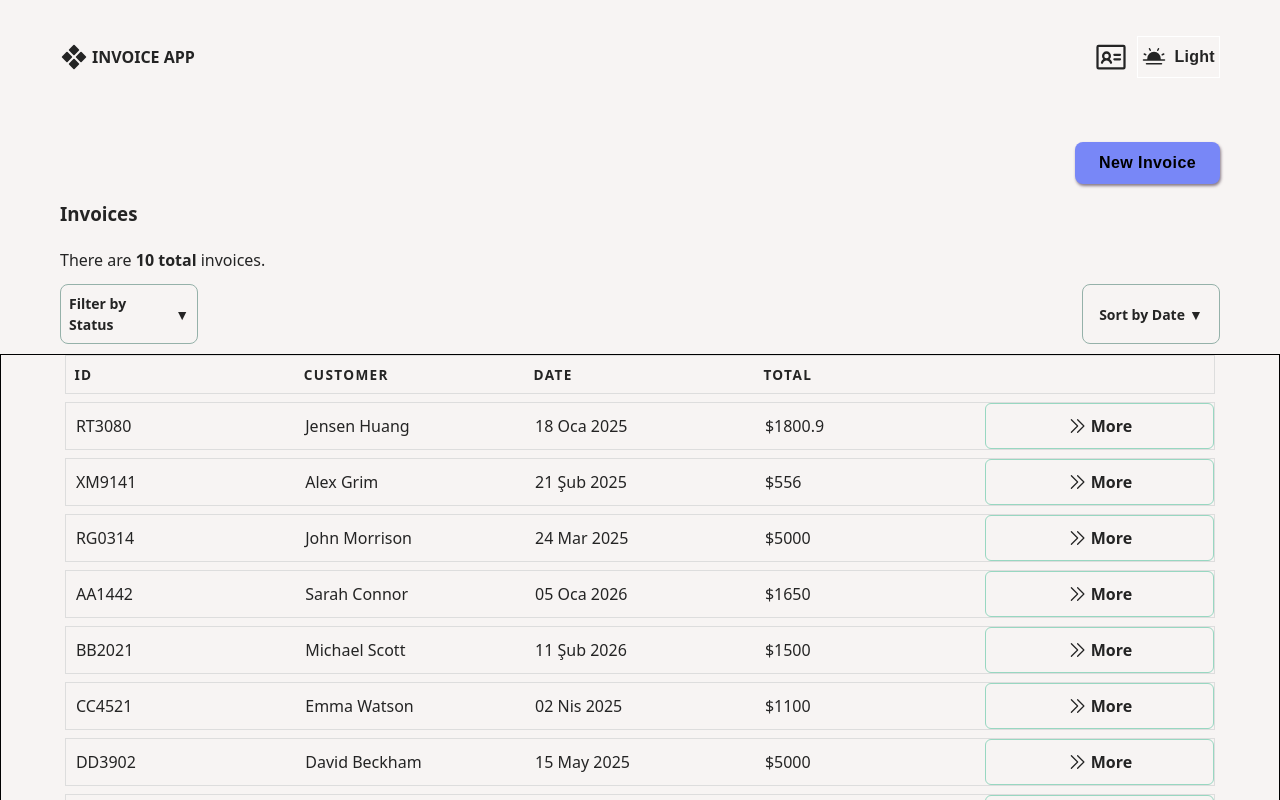
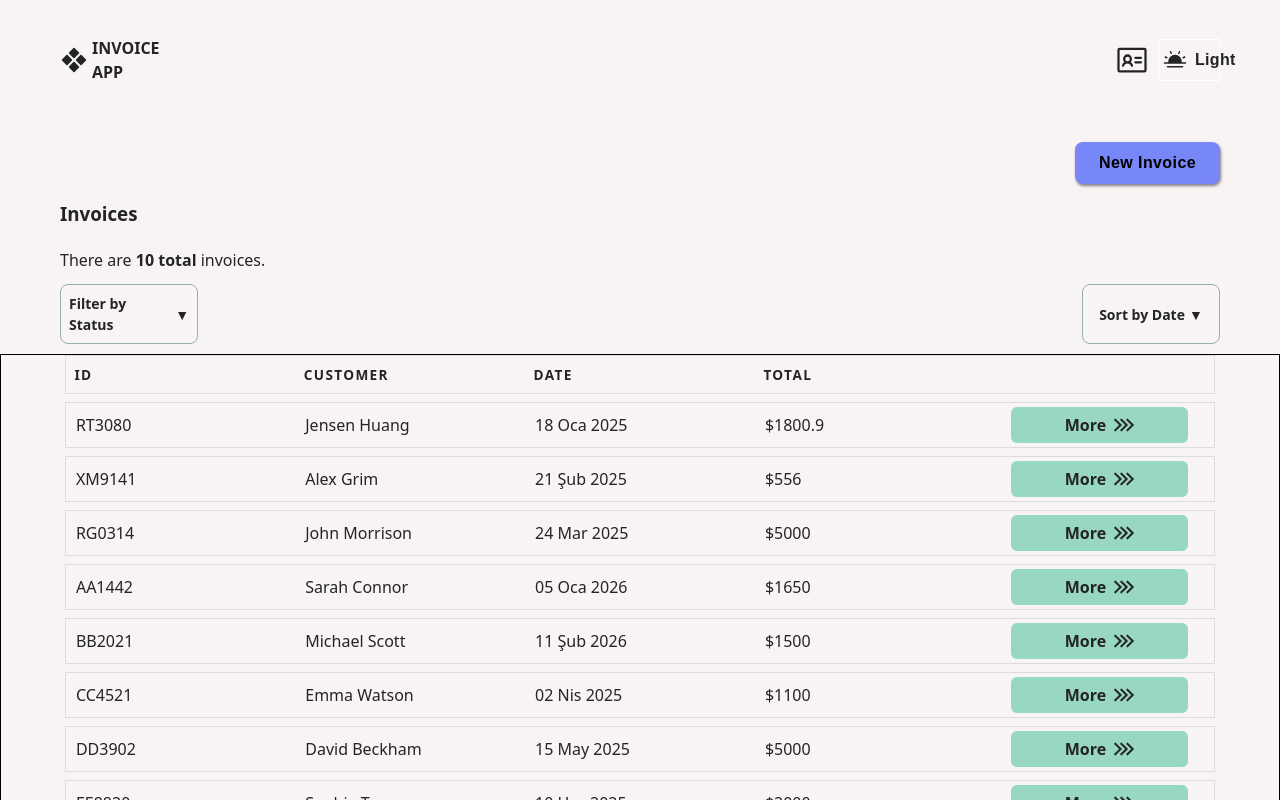
Before and after one commit to banuaggun/invoice-app-react, a React (Vite) app: page / in a window 1280 px wide. Shown: the top 800 px of the page. Built offline with nearby package versions, Linux system fonts and the light colour scheme.

Commit message:
feat: add animation to 'More' button

```diff
--- a/src/components/invoice-item/InvoiceItem.jsx
+++ b/src/components/invoice-item/InvoiceItem.jsx
@@ -1,7 +1,7 @@
 import React from "react";
 import { useNavigate } from "react-router-dom";
 import { formatDate } from "../../utils/dateUtils";
-import './invoice-item.css';
+import "./invoice-item.css";
 
 function InvoiceItem({ invoice }) {
   const navigate = useNavigate();
@@ -9,19 +9,47 @@
   const displayDate = invoice.updatedAt || invoice.createdAt;
   const formattedDate = formatDate(displayDate, "tr-TR");
 
-
   return (
     <table>
-
       <tbody>
         <tr>
           <td data-label="id">{invoice.id}</td>
           <td data-label="customer name">{invoice.clientName}</td>
           <td data-label="date">{formattedDate}</td>
           <td data-label="total">${invoice.total}</td>
-              <td className="more-btn" onClick={() => navigate(`/invoice/${invoice.id}`)}>
-                <svg xmlns="http://www.w3.org/2000/svg" width="32" height="32" fill="var(--text-color)" viewBox="0 0 256 256"><path d="M141.66,133.66l-80,80a8,8,0,0,1-11.32-11.32L124.69,128,50.34,53.66A8,8,0,0,1,61.66,42.34l80,80A8,8,0,0,1,141.66,133.66Zm80-11.32-80-80a8,8,0,0,0-11.32,11.32L204.69,128l-74.35,74.34a8,8,0,0,0,11.32,11.32l80-80A8,8,0,0,0,221.66,122.34Z"></path></svg>
+          <td
+            className="more-btn cta"
+            onClick={() => navigate(`/invoice/${invoice.id}`)}>
             <span>More</span>
+            <span>
+              <svg
+                width="43px"
+                height="43px"
+                viewBox="0 0 66 43"
+                version="1.1"
+                xmlns="http://www.w3.org/2000/svg"
+                xmlns:xlink="http://www.w3.org/1999/xlink">
+                <g
+                  id="arrow"
+                  stroke="none"
+                  stroke-width="1"
+                  fill="none"
+                  fill-rule="evenodd">
+                  <path
+                    class="one"
+                    d="M40.1543933,3.89485454 L43.9763149,0.139296592 C44.1708311,-0.0518420739 44.4826329,-0.0518571125 44.6771675,0.139262789 L65.6916134,20.7848311 C66.0855801,21.1718824 66.0911863,21.8050225 65.704135,22.1989893 C65.7000188,22.2031791 65.6958657,22.2073326 65.6916762,22.2114492 L44.677098,42.8607841 C44.4825957,43.0519059 44.1708242,43.0519358 43.9762853,42.8608513 L40.1545186,39.1069479 C39.9575152,38.9134427 39.9546793,38.5968729 40.1481845,38.3998695 C40.1502893,38.3977268 40.1524132,38.395603 40.1545562,38.3934985 L56.9937789,21.8567812 C57.1908028,21.6632968 57.193672,21.3467273 57.0001876,21.1497035 C56.9980647,21.1475418 56.9959223,21.1453995 56.9937605,21.1432767 L40.1545208,4.60825197 C39.9574869,4.41477773 39.9546013,4.09820839 40.1480756,3.90117456 C40.1501626,3.89904911 40.1522686,3.89694235 40.1543933,3.89485454 Z"
+                    fill="#242424"></path>
+                  <path
+                    class="two"
+                    d="M20.1543933,3.89485454 L23.9763149,0.139296592 C24.1708311,-0.0518420739 24.4826329,-0.0518571125 24.6771675,0.139262789 L45.6916134,20.7848311 C46.0855801,21.1718824 46.0911863,21.8050225 45.704135,22.1989893 C45.7000188,22.2031791 45.6958657,22.2073326 45.6916762,22.2114492 L24.677098,42.8607841 C24.4825957,43.0519059 24.1708242,43.0519358 23.9762853,42.8608513 L20.1545186,39.1069479 C19.9575152,38.9134427 19.9546793,38.5968729 20.1481845,38.3998695 C20.1502893,38.3977268 20.1524132,38.395603 20.1545562,38.3934985 L36.9937789,21.8567812 C37.1908028,21.6632968 37.193672,21.3467273 37.0001876,21.1497035 C36.9980647,21.1475418 36.9959223,21.1453995 36.9937605,21.1432767 L20.1545208,4.60825197 C19.9574869,4.41477773 19.9546013,4.09820839 20.1480756,3.90117456 C20.1501626,3.89904911 20.1522686,3.89694235 20.1543933,3.89485454 Z"
+                    fill="#242424"></path>
+                  <path
+                    class="three"
+                    d="M0.154393339,3.89485454 L3.97631488,0.139296592 C4.17083111,-0.0518420739 4.48263286,-0.0518571125 4.67716753,0.139262789 L25.6916134,20.7848311 C26.0855801,21.1718824 26.0911863,21.8050225 25.704135,22.1989893 C25.7000188,22.2031791 25.6958657,22.2073326 25.6916762,22.2114492 L4.67709797,42.8607841 C4.48259567,43.0519059 4.17082418,43.0519358 3.97628526,42.8608513 L0.154518591,39.1069479 C-0.0424848215,38.9134427 -0.0453206733,38.5968729 0.148184538,38.3998695 C0.150289256,38.3977268 0.152413239,38.395603 0.154556228,38.3934985 L16.9937789,21.8567812 C17.1908028,21.6632968 17.193672,21.3467273 17.0001876,21.1497035 C16.9980647,21.1475418 16.9959223,21.1453995 16.9937605,21.1432767 L0.15452076,4.60825197 C-0.0425130651,4.41477773 -0.0453986756,4.09820839 0.148075568,3.90117456 C0.150162624,3.89904911 0.152268631,3.89694235 0.154393339,3.89485454 Z"
+                    fill="#242424"></path>
+                </g>
+              </svg>
+            </span>
           </td>
         </tr>
       </tbody>
--- a/src/components/invoice-item/invoice-item.css
+++ b/src/components/invoice-item/invoice-item.css
@@ -1,5 +1,4 @@
 table {
-  border: 1px solid #ccc;
   border-collapse: collapse;
   margin: 0 auto;
   padding: 2px 8px;
@@ -10,26 +9,25 @@
 
 table caption {
   font-size: 1.5em;
-  margin: .5em 0 .75em;
+  margin: 0.5em 0 0.75em;
 }
 
 table tr {
   background-color: var(--bg-color);
   border: 1px solid #ddd;
-  padding: .35em;
+  border-radius: 8px;
+  padding: 0.35em;
 }
 
 table th,
 table td {
-  padding: .625em;
+  padding: 0.625em;
   text-align: left;
 }
 
-
-
 table th {
-  font-size: .85em;
-  letter-spacing: .1em;
+  font-size: 0.85em;
+  letter-spacing: 0.1em;
   text-transform: uppercase;
 }
 
@@ -56,13 +54,13 @@
   table tr {
     border-bottom: 3px solid #ddd;
     display: block;
-    margin-bottom: .625em;
+    margin-bottom: 0.625em;
   }
 
   table td {
     border-bottom: 1px solid #ddd;
     display: block;
-    font-size: .8em;
+    font-size: 0.8em;
     text-align: right;
   }
 
@@ -82,38 +80,112 @@
   }
 }
 
-table td.more-btn{
-  display:flex;
+table td.more-btn {
+  display: flex;
   align-items: center;
   justify-content: center;
-  gap:4px;
-  padding: 10px 8px;
-  background-color: var(--bg-color);
-  border:1px solid var(--btn-more);
-  color: var(--text-color);
+  margin: 8px auto 0 auto;
+  gap: 8px;
+  padding: 6px 8px;
+  background-color: var(--btn-more);
+  color: #242424;
   border-radius: 6px;
 }
 
 table td.more-btn:hover,
 table td.more-btn.active,
-table td.more-btn:focus{
+table td.more-btn:focus {
   cursor: pointer;
   background-color: var(--btn-more-hover);
-  transition: all ease-in 0.40ms;
+  transition: all ease-in 0.4ms;
 }
 
-table td.more-btn svg{
-  width:20px;
-  height:20px;
+table td.more-btn svg {
+  width: 20px;
+  height: 20px;
 }
 
-table td.more-btn span{
+table td.more-btn span {
   font-weight: bold;
   font-size: 1rem;
 }
 
-@media only screen and (min-width:641px) and (max-width:1921px){
-  table td.more-btn{
-    margin: 0 auto;
+@media only screen and (min-width: 641px) and (max-width: 1921px) {
+  table td.more-btn {
+    margin: 4px auto;
+    width: 70%;
   }
 }
+
+.cta {
+  transition: 1s;
+}
+
+.cta:focus,
+.cta.active {
+  outline: none;
+}
+
+.cta:hover,
+.cta:focus,
+.cta.active {
+  transition: 0.5s;
+}
+
+.cta span:nth-child(2) {
+  transition: 0.5s;
+}
+
+.cta:hover span:nth-child(2),
+.cta:focus span:nth-child(2),
+.cta.active span:nth-child(2) {
+  transition: 0.5s;
+}
+
+.cta span:nth-child(2) {
+  display: flex;
+  align-items: center;
+  justify-content: center;
+}
+
+span:nth-child(2) {
+  width: 20px;
+  position: relative;
+  top: 12%;
+}
+
+/**************SVG****************/
+
+path.one {
+  transition: 0.4s;
+}
+
+path.two {
+  transition: 0.5s;
+}
+
+.cta:hover path.three {
+  animation: color_anim 1s infinite 0.2s;
+}
+
+.cta:hover path.one {
+  animation: color_anim 1s infinite 0.6s;
+}
+
+.cta:hover path.two {
+  animation: color_anim 1s infinite 0.4s;
+}
+
+/* SVG animations */
+
+@keyframes color_anim {
+  0% {
+    fill: #242424;
+  }
+  50% {
+    fill: #fbc638;
+  }
+  100% {
+    fill: #242424;
+  }
+}
```
Lines whose indentation alone changed are shown as unchanged.
